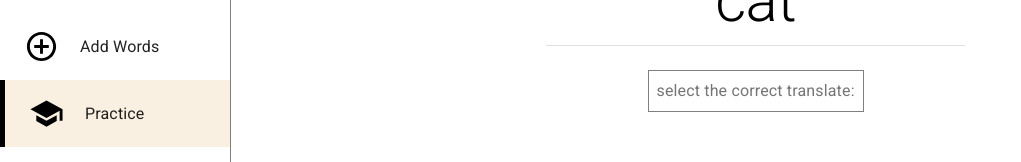
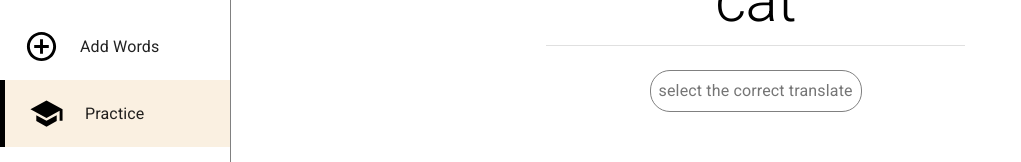
Before and after one commit to Ramil3107/dictionary, a React (Create React App) app: page /practice in a window 1280 px wide. Both pictures are taken after a click on the button "START PRACTICE". Shown: the part 196-358 px from the top of the page, without its empty margins (0-1021 px from the left). Built offline with nearby package versions, Linux system fonts and the light colour scheme.

Commit message:
add wtyles for quiz result page

```diff
--- a/src/pages/practice/components/Quiz.js
+++ b/src/pages/practice/components/Quiz.js
@@ -50,8 +50,8 @@ export const Quiz = () => {
                 variant="middle"
                 orientation="horizontal"
                 sx={{ color: "grey", width: "40%", mt: 1, mb: 3 }} />
-            <Box sx={{border:"0.5px grey solid"}}>
-                <Typography sx={{p:1}} color={grey[600]}>select the correct translate: </Typography>
+            <Box sx={{border:"0.5px grey solid", borderRadius:5}}>
+                <Typography sx={{p:1}} color={grey[600]}>select the correct translate </Typography>
             </Box>
 
 
```
